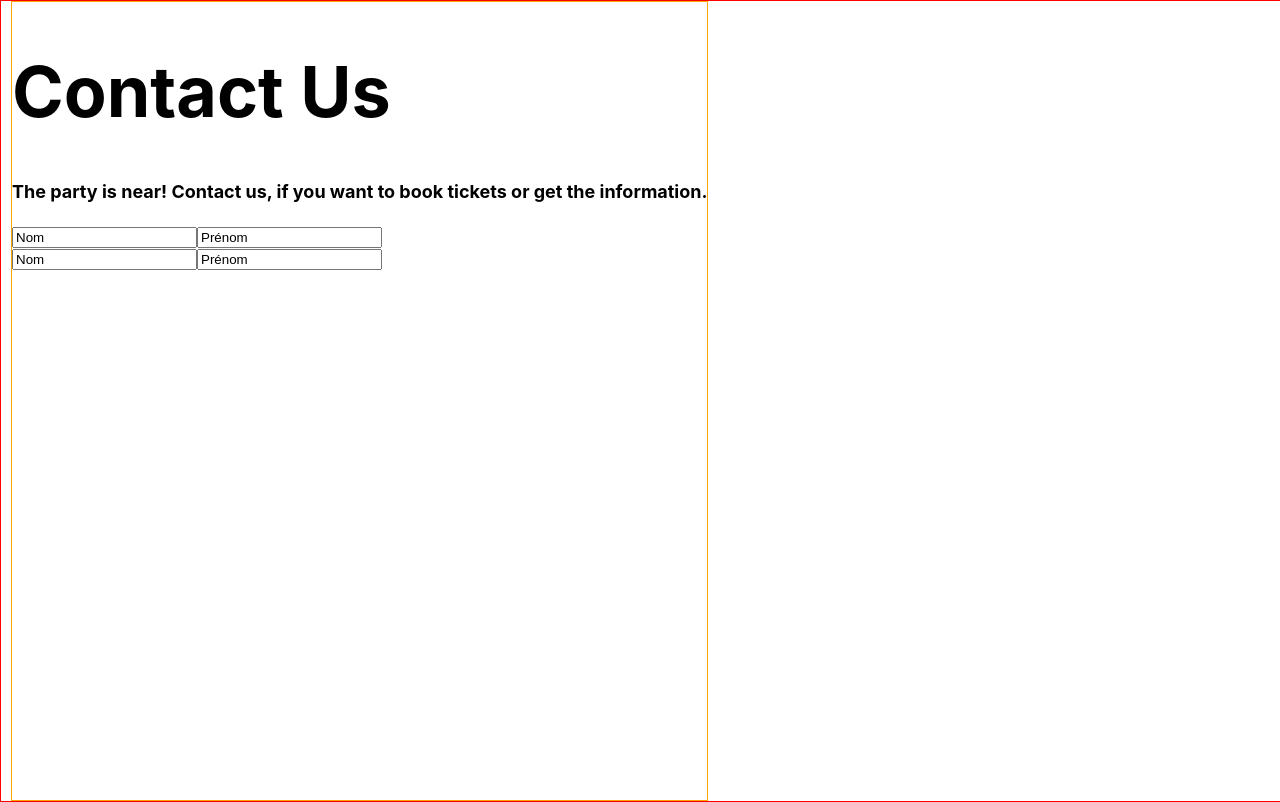
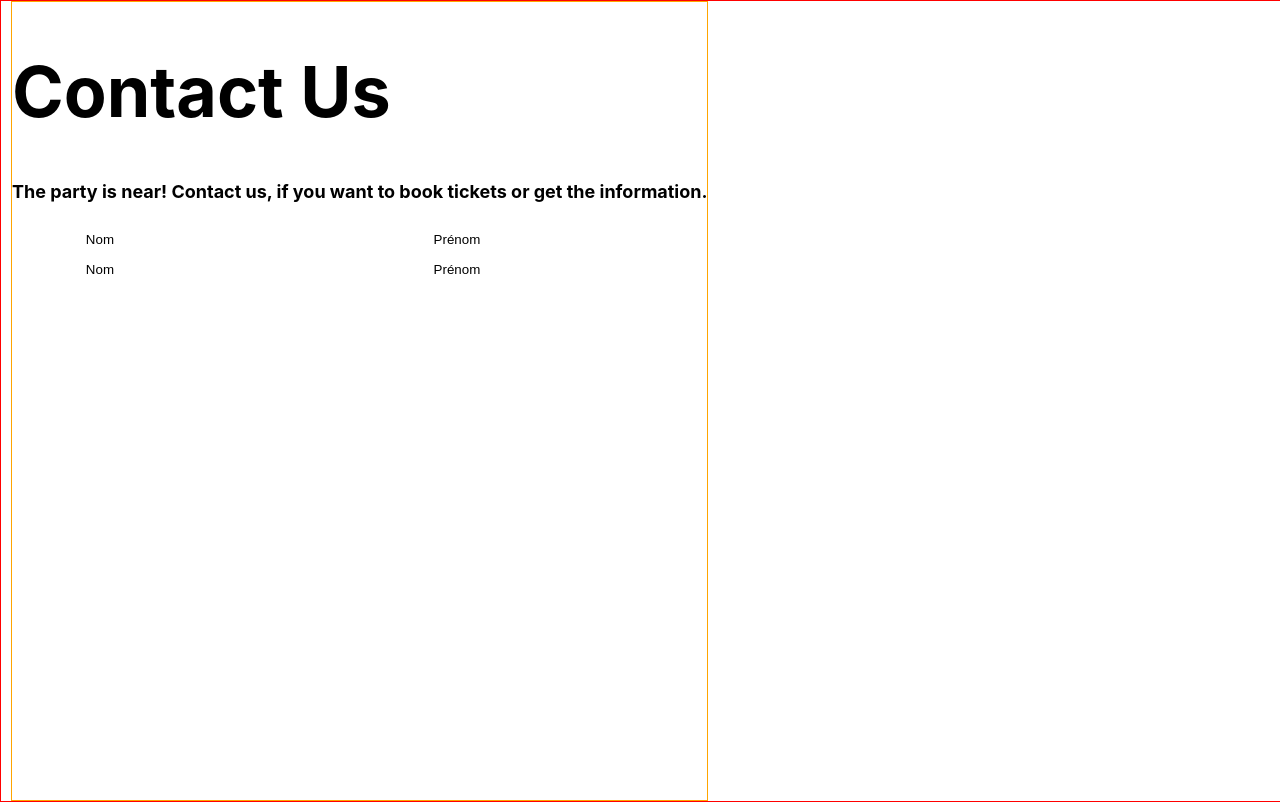
Before and after one commit to lucrampro/concert_event_new, a React (Create React App) app in the folder react-concert/: page / in a window 1280 px wide. Built offline with nearby package versions, Linux system fonts and the light colour scheme.

Commit message:
change two

```diff
--- a/react-concert/src/components/Contact.js
+++ b/react-concert/src/components/Contact.js
@@ -9,7 +9,7 @@ class Contact extends React.Component{
           <h1>Contact Us</h1>
           <h4>The party is near! Contact us, if you want to book tickets or get the information.</h4>
           <form>
-            <div className="form-one">
+            <div className="formu">
               <label>
                 <input type="text" value="Nom" />
               </label>
@@ -17,7 +17,7 @@ class Contact extends React.Component{
                 <input type="text" value="Prénom" />
               </label>
             </div>
-            <div className="form-two">
+            <div className="formu">
               <label>
                 <input type="text" value="Nom" />
               </label>
--- a/react-concert/src/contact.css
+++ b/react-concert/src/contact.css
@@ -24,3 +24,18 @@ h1{
 h4{
   font-size: var(--text-tree);
 }
+.formu{
+  width: 100%;
+  height: 30px;
+
+  display: flex;
+  justify-content: space-around;
+}
+input{
+  height: 25px;
+  width: 200px;
+  border-top: none;
+  border-right: none;
+  border-left: none;
+  border-bottom: black;
+}
```
